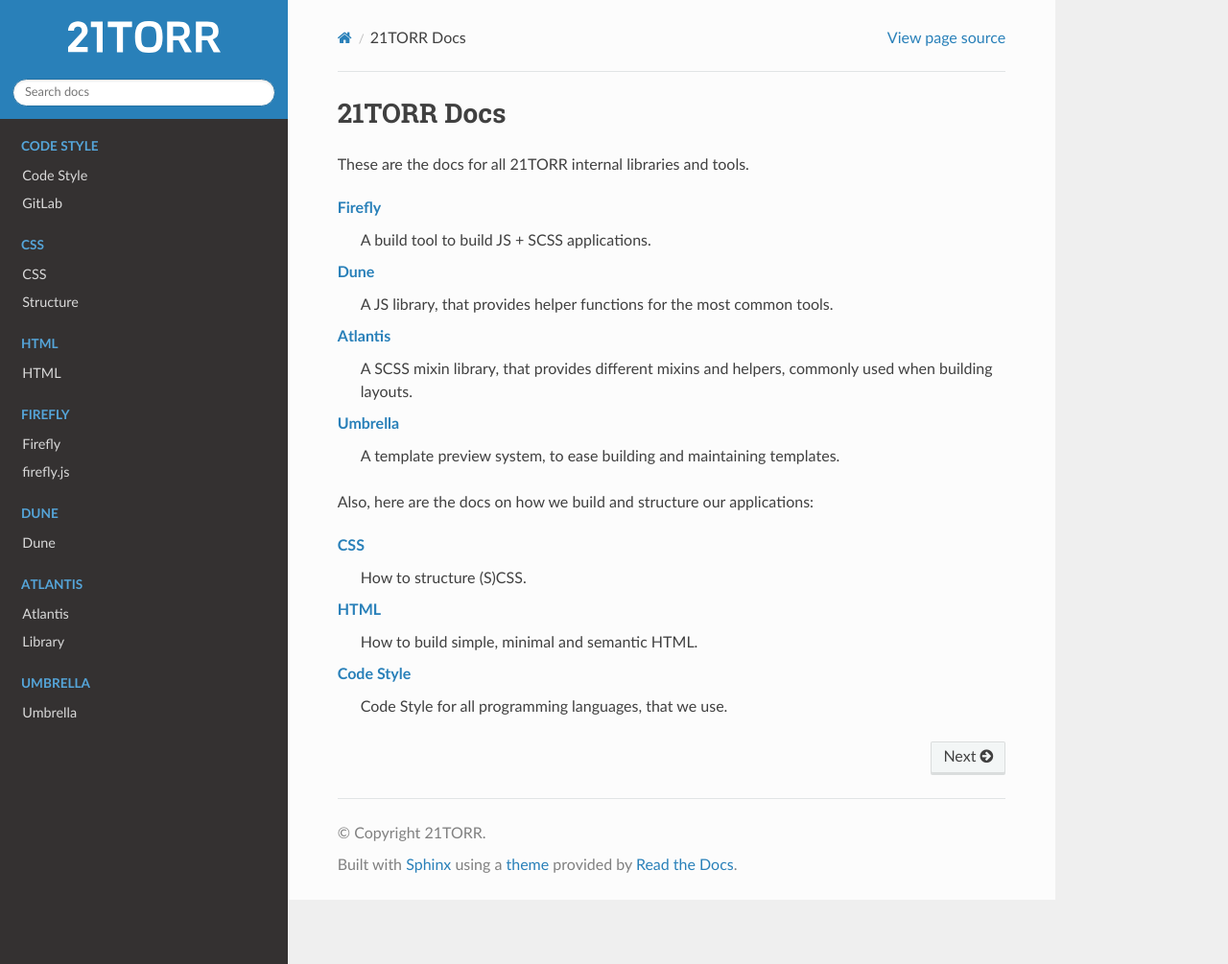
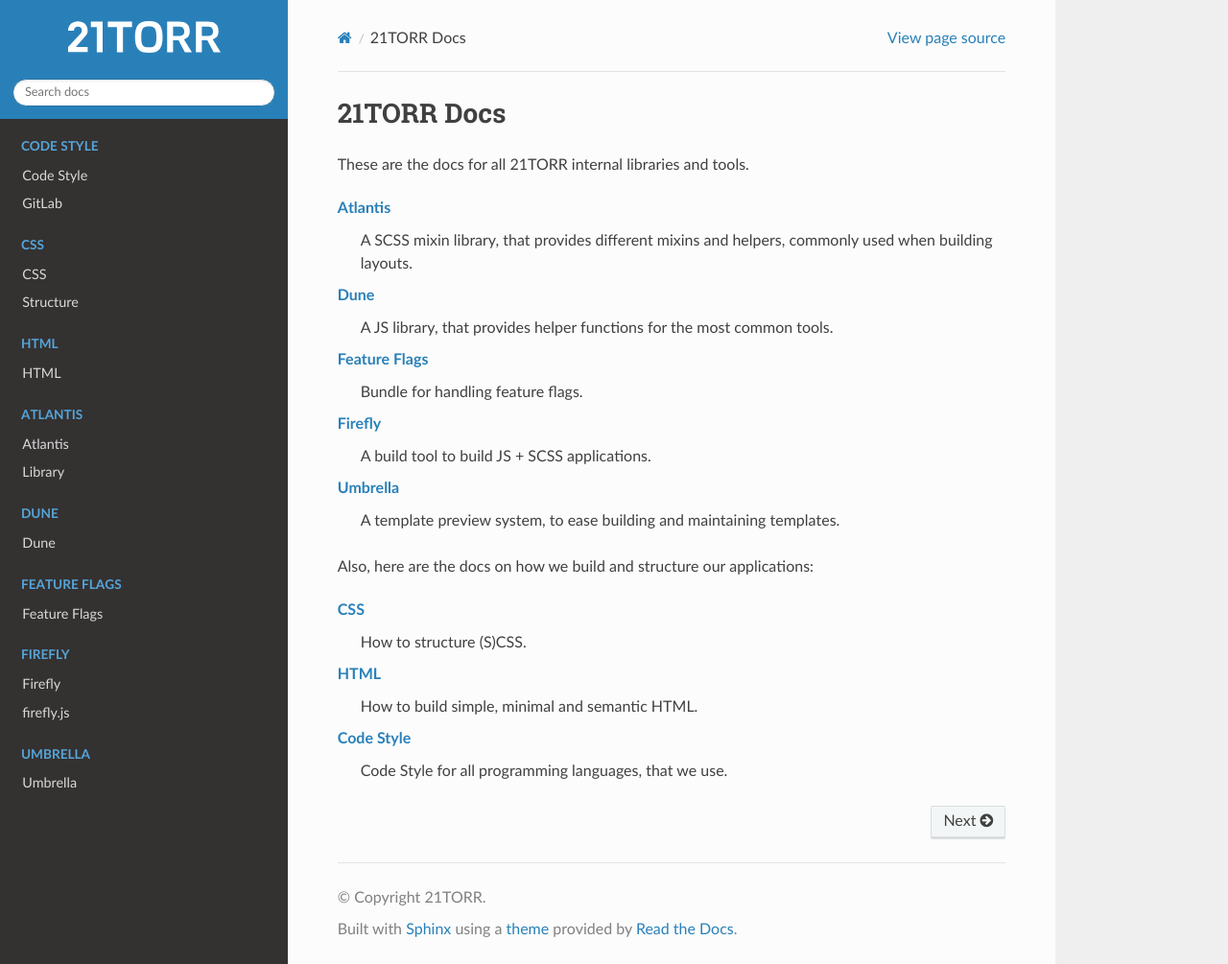
Before and after one commit to 21TORR/docs-old, a Sphinx documentation site: the page built from docs/index.rst, in a window 1280 px wide and 1005 px high. Shown: the whole window at 96% size. Built offline with Sphinx 7.4.7 and the Read the Docs theme 2.0.0, drawn with Linux system fonts in a browser that asks for light colours.

Commit message:
Add feature flags docs

```diff
--- a/docs/index.rst
+++ b/docs/index.rst
@@ -37,12 +37,19 @@
     dune/index
 
 ..  toctree::
-    :caption: Atlantis
+    :caption: Feature Flags
     :hidden:
     :maxdepth: 4
 
-    atlantis/index
-    atlantis/library
+    feature-flags/index
+
+..  toctree::
+    :caption: Firefly
+    :hidden:
+    :maxdepth: 4
+
+    firefly/index
+    firefly/firefly.js
 
 ..  toctree::
     :caption: Umbrella
@@ -57,14 +64,17 @@
 
 These are the docs for all 21TORR internal libraries and tools.
 
-:doc:`firefly/index`
-    A build tool to build JS + SCSS applications.
+:doc:`atlantis/index`
+    A SCSS mixin library, that provides different mixins and helpers, commonly used when building layouts.
 
 :doc:`dune/index`
     A JS library, that provides helper functions for the most common tools.
 
-:doc:`atlantis/index`
-    A SCSS mixin library, that provides different mixins and helpers, commonly used when building layouts.
+:doc:`feature-flags/index`
+    Bundle for handling feature flags.
+
+:doc:`firefly/index`
+    A build tool to build JS + SCSS applications.
 
 :doc:`umbrella/index`
     A template preview system, to ease building and maintaining templates.
```
Also changed, not shown: other parts of docs/index.rst (+3 -3 lines), docs/feature-flags/index.rst (added, +62 -0 lines).
